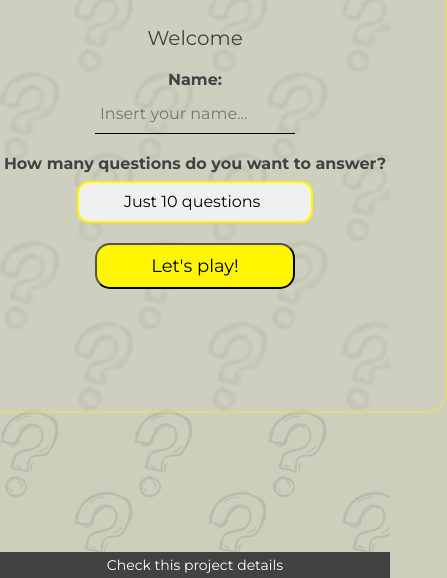
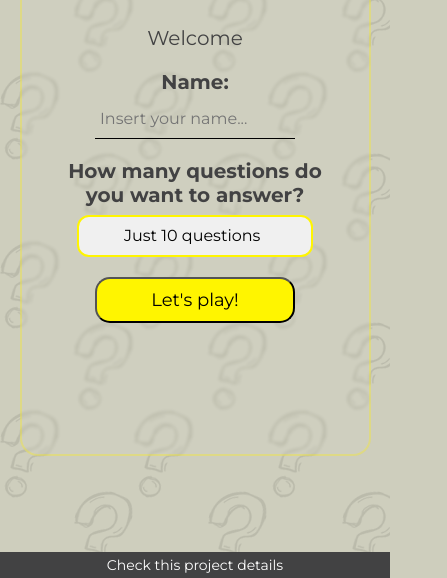
Before and after one commit to 3dmnt/HAB-36-GrupoE, a plain HTML site: page index.html in a window 390 px wide. Shown: the part 266-844 px from the top of the page, 447 px wide, since content can reach past the window. Drawn offline with Linux system fonts and the light colour scheme.

Commit message:
Version final

```diff
--- a/css/app.css
+++ b/css/app.css
@@ -36,7 +36,6 @@
   color: white;
 }
 
-/*nos aseguramos que sea 100 de la pantalla aunque en movil salga la escritura*/
 
 /*contenido*/
 .quiz-container {
@@ -48,12 +47,22 @@
   align-items: center;
   text-align: center;
 }
+
+
 .quiz-container-style {
-  backdrop-filter: blur(1.5px); /*  solo las pregunrtas OJO*/
-  background-color: rgba(255, 255, 255, 0.034);
-  padding: 5rem;
+  backdrop-filter: blur(1.5px);
+  background-color: rgba(255, 255, 255, 0.035);
+  display: flex;
+  flex-direction: column;
+  align-items: center;
+  justify-content: center;
+  padding: 1rem;
   border-radius: 18px;
-  border: 2px solid #ffee004d;
+  border-width: 2px;
+  border-style: solid;
+  border-color: rgba(255, 238, 0, 0.3);
+  border-image: initial;
+
 }
 
 #question-container {
@@ -74,8 +83,9 @@
 }
 
 #felicitaciones-img {
-  margin-bottom: 1rem;
   border-radius: 25px;
+  margin: 3rem auto;
+
 }
 /* Botones */
 
@@ -122,18 +132,39 @@
   transform: translateY(5px);
 }
 
+/* Añadir reglas de medios para pantallas pequeñas */
 @media (max-width: 500px) {
+  /* Botones */
   .class-btn {
     width: 100%;
-    font-size: 15px;
+    font-size: 5vw;
+    height: 12vw;
   }
 
+  #restart-btn {
+    width: 80vw;
+    font-size: 5vw;
+    padding: 3vw;
+  }
+
+  /* Preguntas y puntuación */
   #question-container p,
   #user-score,
   .question-number {
     font-size: 2rem;
   }
+
+  /* Imagen de felicitaciones */
   #felicitaciones-img {
-    width: 250px;
+    width: 80vw;
+    margin: 3vw auto;
+  }
+
+  /* Contenedor de la prueba */
+  .quiz-container-style {
+    width: 90vw;
+    height: 620px;
+    padding: 1em;
+
   }
 }
--- a/css/form.css
+++ b/css/form.css
@@ -70,7 +70,6 @@
   transform: none;
 }
 
-/* css para selaccion de radio */
 
 .content-input input,
 .content-select select {
@@ -111,11 +110,6 @@
   background: #a8a8a11c;
 }
 
-/*
-Creamos la fecha que aparece a la izquierda del select.
-Realmente este elemento es un cuadrado que sólo tienen
-dos bordes con color y que giramos con transform: rotate(-45deg);
-*/
 .content-select i {
   position: absolute;
   right: 20px;
@@ -125,7 +119,7 @@ dos bordes con color y que giramos con transform: rotate(-45deg);
   display: block;
   border-left: 4px solid #fff500;
   border-bottom: 4px solid #fff500;
-  transform: rotate(-45deg); /* Giramos el cuadrado */
+  transform: rotate(-45deg);
   transition: all 0.25s ease;
 }
 
@@ -134,4 +128,11 @@ dos bordes con color y que giramos con transform: rotate(-45deg);
 }
 
 @media (max-width: 500px) {
+
+  .form {
+    width: 90%;
+    max-width: none;
+  }
+
+
 }
--- a/style.css
+++ b/style.css
@@ -19,6 +19,7 @@ body {
   min-height: 100dvh;
   background-image: url("img/bg-question.png");
   color: #424243;
+  font-family: "Montserrat", sans-serif;
 }
 
 h1 {
@@ -75,7 +76,6 @@ a:hover {
     margin-bottom: 3rem;
   }
   label {
-    font-size: 16px;
-    font-weight: bold;
+    font-size: 2rem;
   }
 }
```
